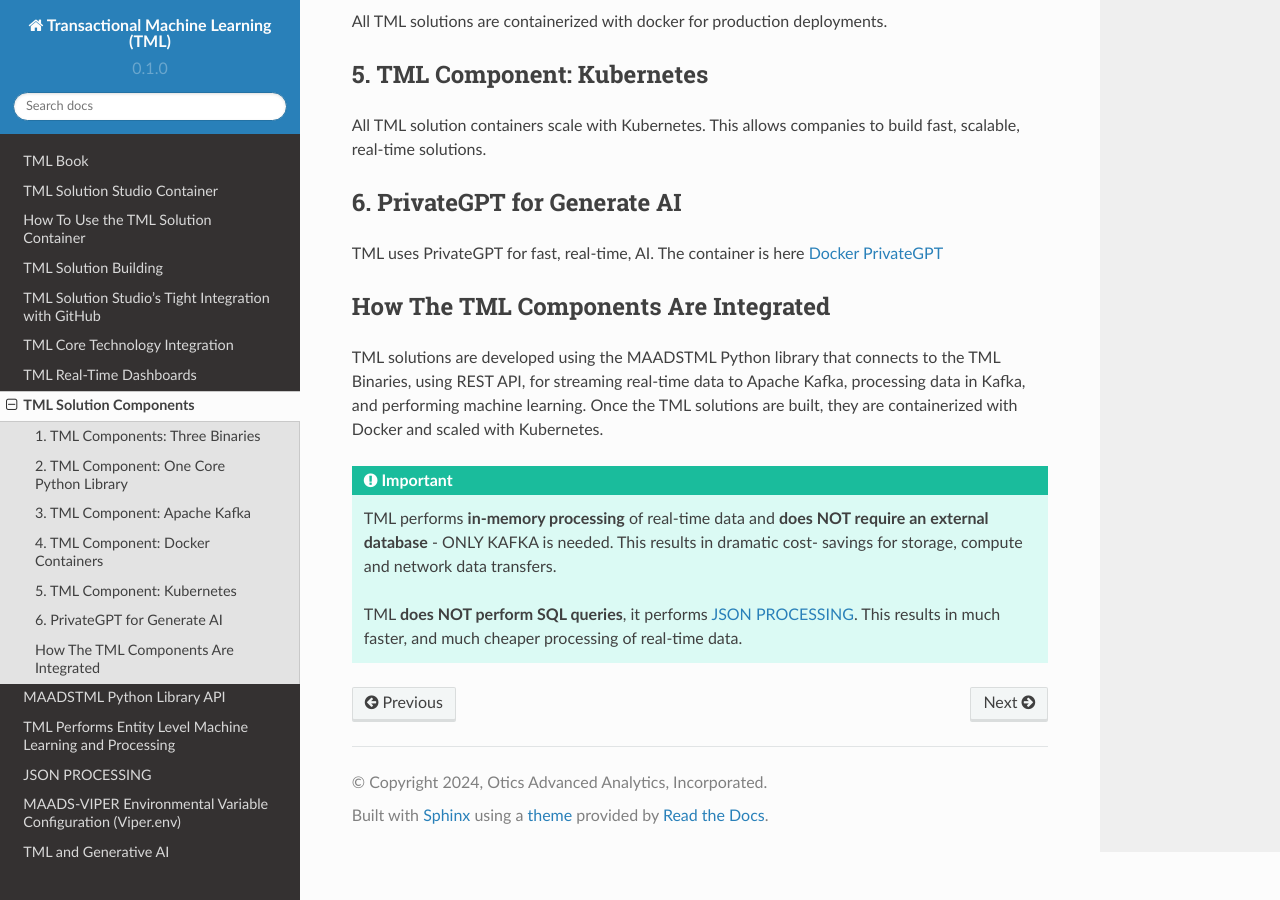
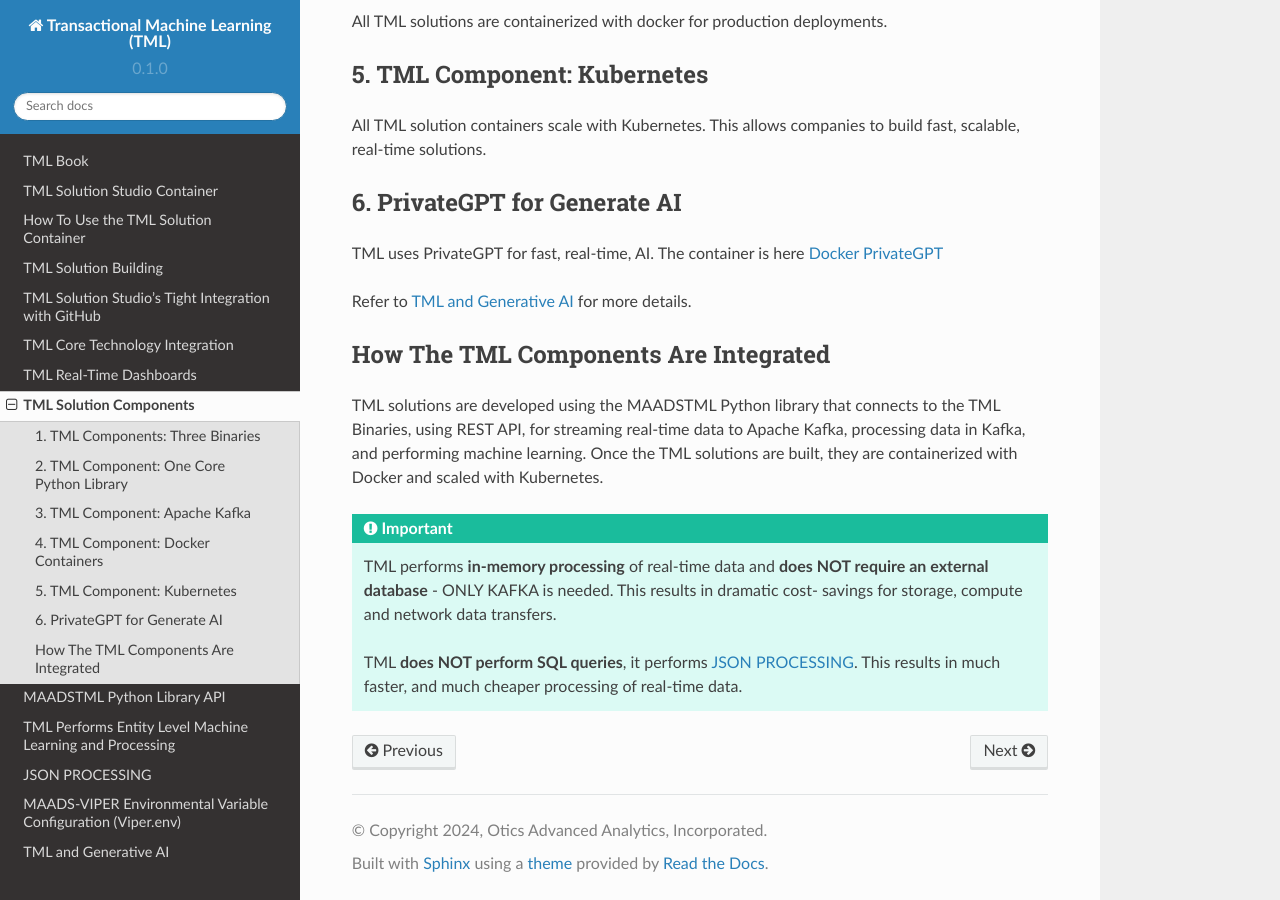
Before and after one commit to smaurice101/readthedocs, a Sphinx documentation site: the page built from docs/source/usage.rst, in a window 1280 px wide and 900 px high, scrolled down 1032 px. Built offline with Sphinx 7.4.7 and the Read the Docs theme 2.0.0, drawn with Linux system fonts in a browser that asks for light colours; some of the changed lines change nothing that is shown.

Commit message:
Update usage.rst

```diff
--- a/docs/source/usage.rst
+++ b/docs/source/usage.rst
@@ -8,9 +8,9 @@
 
 **TML is comprised of 3 binaries written in **Go**: `found on Github <https://github.com/smaurice101/transactionalmachinelearning>`_
 
-1. *Viper* - source - sink binary for Apache Kafka
-2. *HPDE* - AutoML binary for real-time data
-3. *Viperviz* - Visualization binary for real-time dashboards
+a. *Viper* - source - sink binary for Apache Kafka
+b. *HPDE* - AutoML binary for real-time data
+c. *Viperviz* - Visualization binary for real-time dashboards
 
 .. list-table::
 
@@ -63,6 +63,8 @@
 
 TML uses PrivateGPT for fast, real-time, AI.  The container is here `Docker PrivateGPT <https://hub.docker.com/r/maadsdocker/tml-privategpt-with-gpu-nvidia-amd64>`_
 
+Refer to :ref:`TML and Generative AI` for more details.
+
 How The TML Components Are Integrated
 --------------------------
 
```
